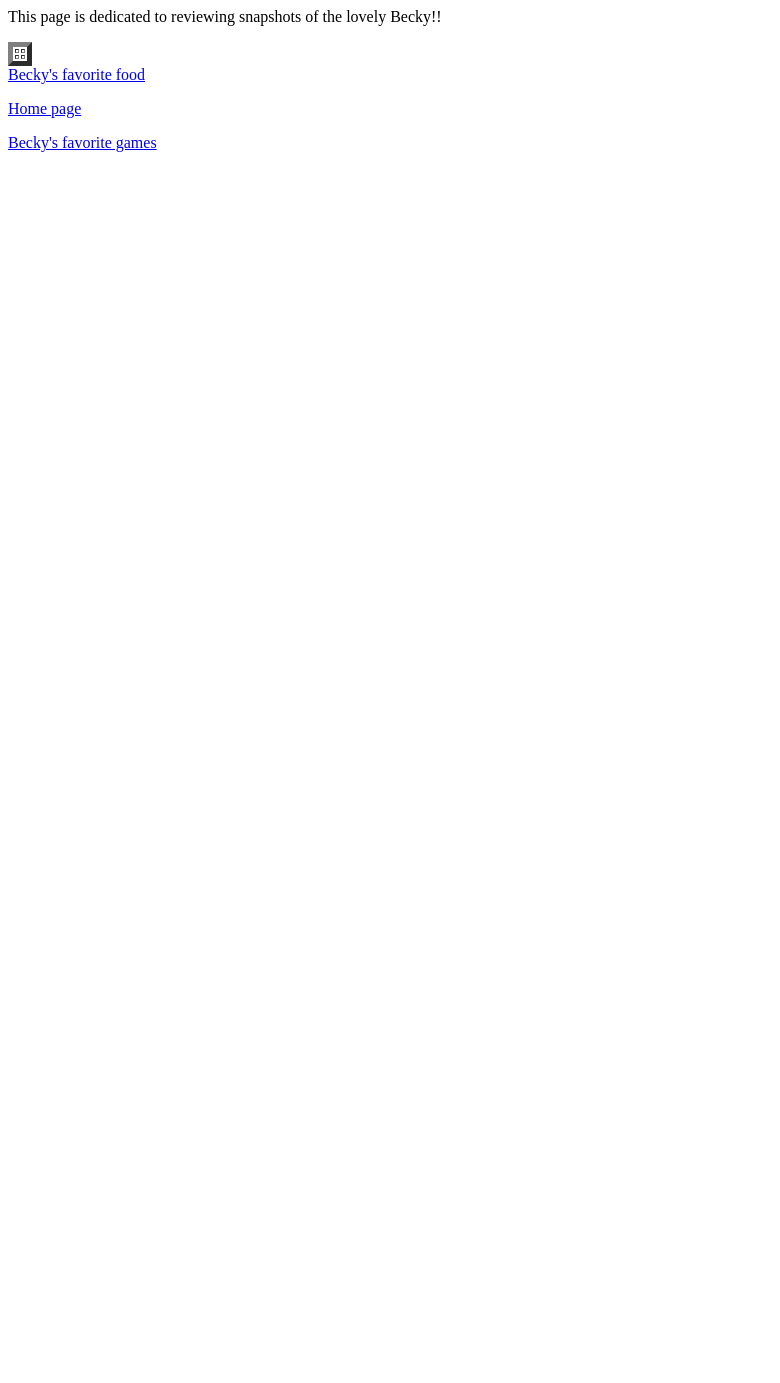
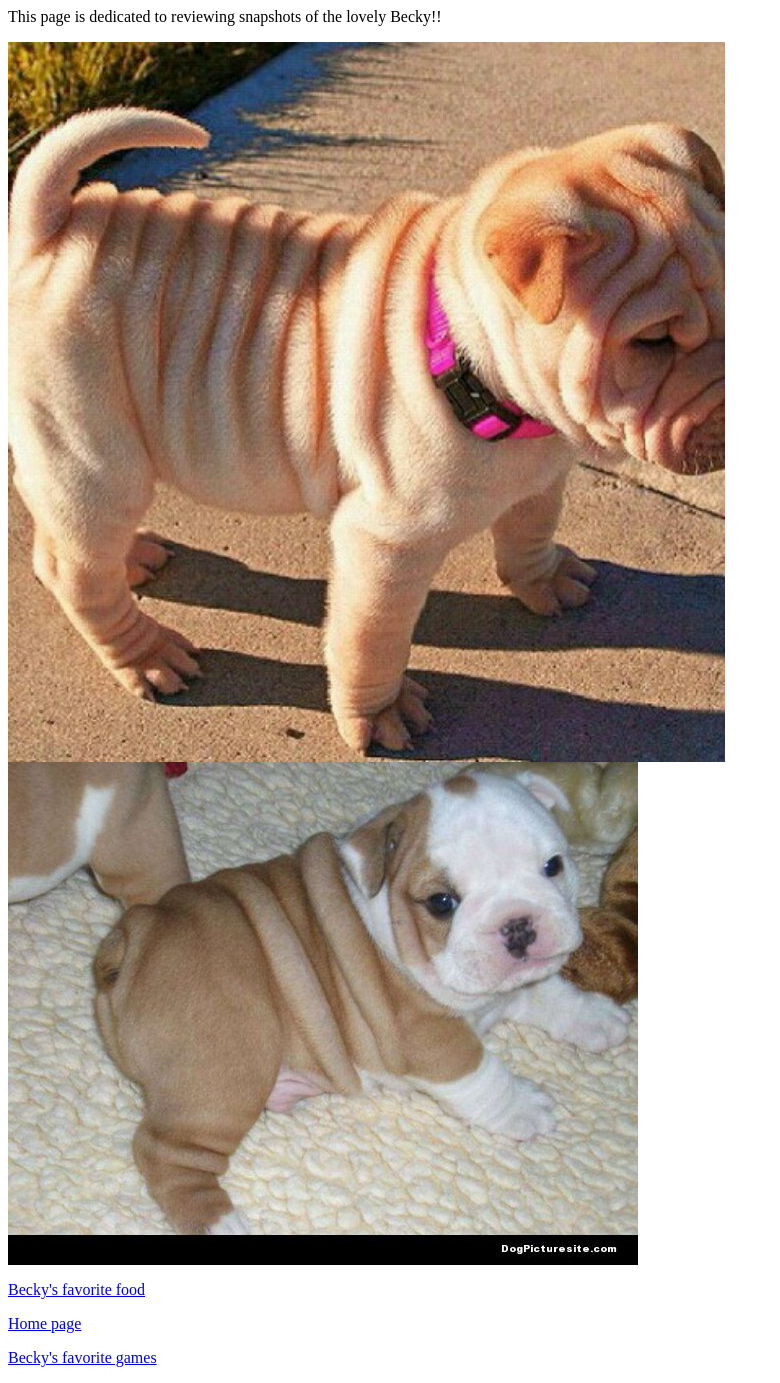
Before and after one commit to carolynemilgo/Becky, a plain HTML site: page gallery.html in a window 1280 px wide. Shown: the whole page, without its empty margins (0-780 px from the left). Before the commit the page ends 800 px from the top, so only its background shows below. Drawn offline with Linux system fonts and the light colour scheme.

Commit message:
I think this is ok now

```diff
--- a/gallery.html
+++ b/gallery.html
@@ -6,23 +6,12 @@
   <body>
     <p>This page is dedicated to reviewing snapshots of the lovely Becky!!</p>
 
-    <table border="5">
-      <tr>
-        <td >
-        </td>
-        <td >
-        </td>
-      </tr>
-      <tr>
-        <td >
-        </td>
-        <td >
-        </td>
-      </tr>
-  </table>
-    <a href="food.html"> Becky's favorite food</a href><p>
-    <a href="home.html"> Home page</a href><p>
-    <a href="games.html"> Becky's favorite games</a href><p>
+
+  <img src="Images\1.jpg" alt="A photo of Becky taking a walk">
+  <img src="Images\2.jpg" alt="A photo of Becky taking a walk">
+    <p><a href="food.html"> Becky's favorite food</a href><p>
+    <p><a href="home.html"> Home page</a href><p>
+    <p><a href="games.html"> Becky's favorite games</a href><p>
 
   </body>
   </html>
```
Also changed, not shown: home.html (+0 -1 lines), Images/1.jpg (added), Images/2.jpg (added), Images/3.jpg (added), Images/4.jpg (added).
